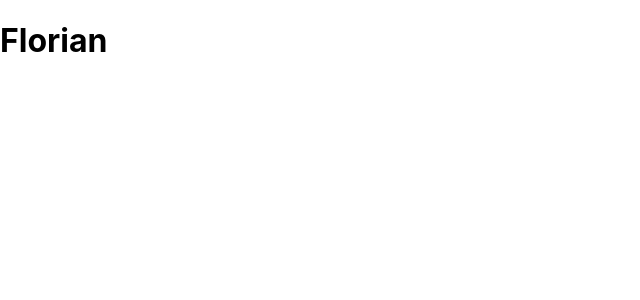
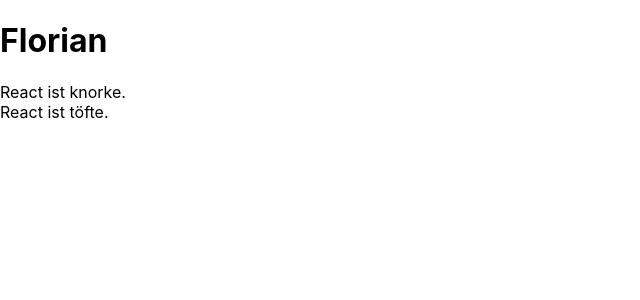
Before and after one commit to SuoraGmbH/react-days-2022-03, a React (Create React App) app: page / in a window 1280 px wide. Shown: the top 300 px of the page, without its empty margins (0-640 px from the left). Built offline with nearby package versions, Linux system fonts and the light colour scheme.

Commit message:
Added TimeEntryView component

```diff
--- a/src/App.tsx
+++ b/src/App.tsx
@@ -1,7 +1,14 @@
 import React from "react";
+import TimeEntryView from "./components/TimeEntryView";
 
 function App() {
-  return <h1>Florian</h1>;
+  return (
+    <div>
+      <h1>Florian</h1>
+      <TimeEntryView comment="React ist knorke." />
+      <TimeEntryView comment="React ist töfte." />
+    </div>
+  );
 }
 
 export default App;
--- /dev/null
+++ b/src/components/TimeEntryView.tsx
@@ -0,0 +1,9 @@
+interface Props {
+  comment: string;
+}
+
+const TimeEntryView = ({ comment }: Props) => {
+  return <div>{comment}</div>;
+};
+
+export default TimeEntryView;
```
